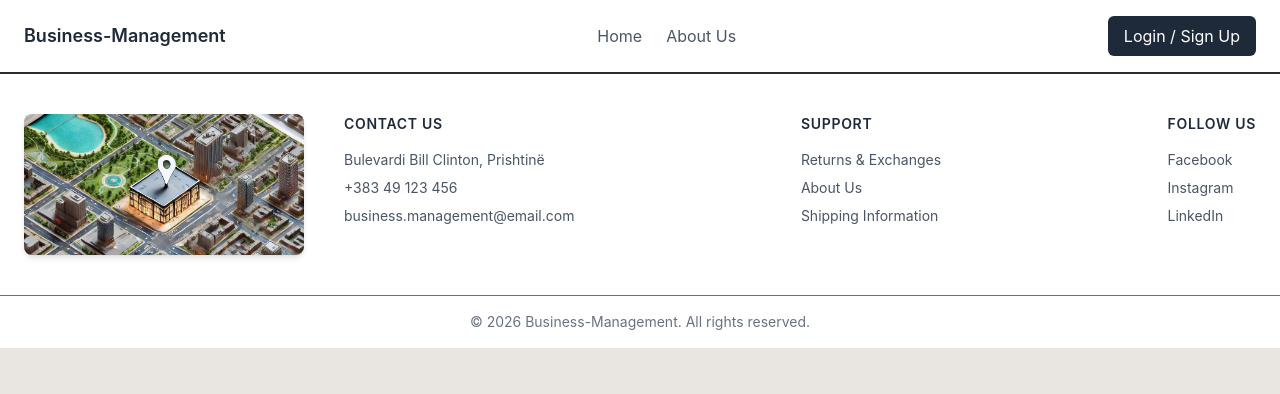
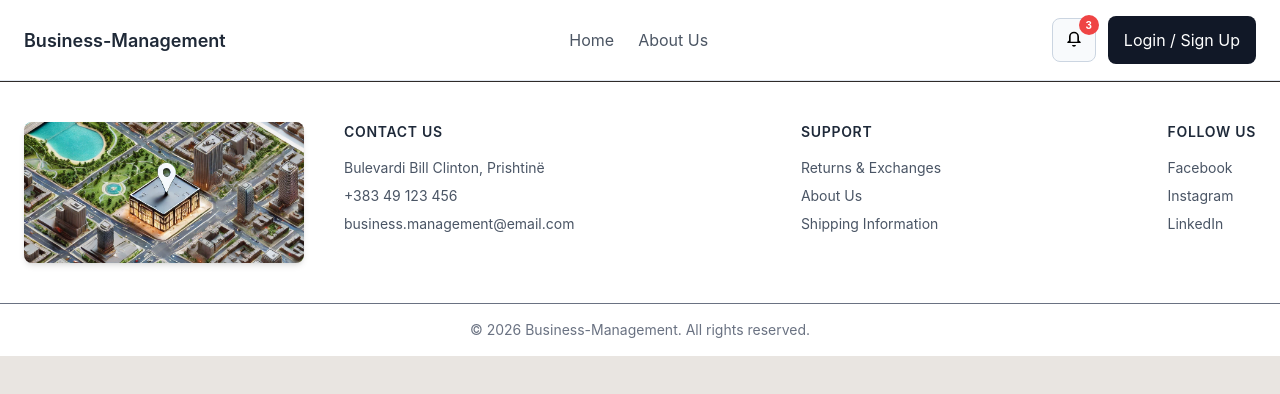
Before and after one commit to ermelahoxhaa/Business-management, a React app in the folder frontend/: page / in a window 1280 px wide. Shown: the top 394 px of the page. Built offline with nearby package versions, Linux system fonts and the light colour scheme; the HTML template or start-up script is replaced by a standard one.

Commit message:
add notifications icon and modal popout

```diff
--- /dev/null
+++ b/frontend/src/components/Header.css
@@ -0,0 +1,179 @@
+.header {
+  width: 100%;
+  display: flex;
+  align-items: center;
+  justify-content: space-between;
+  padding: 1rem 1.5rem;
+  background: #ffffff;
+  box-shadow: 0 1px 3px rgba(15, 23, 42, 0.08);
+  border-bottom: 1px solid #e2e8f0;
+}
+
+.header__brand {
+  font-size: 1.125rem;
+  font-weight: 600;
+  color: #1f2937;
+}
+
+.header__nav {
+  display: flex;
+  gap: 1.5rem;
+  color: #4b5563;
+}
+
+.header__nav-link {
+  text-decoration: none;
+  color: inherit;
+  transition: color 0.2s ease;
+}
+
+.header__nav-link:hover {
+  color: #000000;
+}
+
+.header__actions {
+  display: flex;
+  align-items: center;
+  gap: 0.75rem;
+}
+
+.header__button,
+.header__notify-button {
+  border-radius: 0.5rem;
+  transition: all 0.2s ease;
+}
+
+.header__button {
+  padding: 0.75rem 1rem;
+  border: none;
+  background: #111827;
+  color: #ffffff;
+  cursor: pointer;
+}
+
+.header__button:hover {
+  background: #0f172a;
+}
+
+.header__notify-button {
+  position: relative;
+  display: inline-flex;
+  width: 2.75rem;
+  height: 2.75rem;
+  align-items: center;
+  justify-content: center;
+  border: 1px solid #cbd5e1;
+  background: #f8fafc;
+  color: #334155;
+  cursor: pointer;
+}
+
+.header__notify-button:hover {
+  background: #f1f5f9;
+}
+
+.header__notify-badge {
+  position: absolute;
+  top: -0.25rem;
+  right: -0.25rem;
+  min-width: 1.25rem;
+  height: 1.25rem;
+  padding: 0 0.35rem;
+  display: inline-flex;
+  align-items: center;
+  justify-content: center;
+  border-radius: 9999px;
+  background: #ef4444;
+  color: #ffffff;
+  font-size: 0.625rem;
+  font-weight: 700;
+}
+
+.notification-modal {
+  position: fixed;
+  inset: 0;
+  z-index: 50;
+  display: flex;
+  align-items: center;
+  justify-content: center;
+  background: rgba(0, 0, 0, 0.4);
+  padding: 1rem;
+}
+
+.notification-modal__panel {
+  width: 100%;
+  max-width: 28rem;
+  background: #ffffff;
+  border-radius: 1.5rem;
+  overflow: hidden;
+  box-shadow: 0 25px 50px rgba(15, 23, 42, 0.12);
+}
+
+.notification-modal__header {
+  display: flex;
+  align-items: center;
+  justify-content: space-between;
+  padding: 1rem 1.5rem;
+  border-bottom: 1px solid #e2e8f0;
+}
+
+.notification-modal__title {
+  margin: 0;
+  font-size: 1.125rem;
+  font-weight: 600;
+  color: #0f172a;
+}
+
+.notification-modal__subtitle {
+  margin: 0.25rem 0 0;
+  font-size: 0.875rem;
+  color: #64748b;
+}
+
+.notification-modal__close {
+  padding: 0.5rem;
+  border-radius: 9999px;
+  background: #f8fafc;
+  border: none;
+  color: #334155;
+  cursor: pointer;
+}
+
+.notification-modal__close:hover {
+  background: #e2e8f0;
+}
+
+.notification-modal__content {
+  padding: 1.5rem;
+  display: grid;
+  gap: 0.75rem;
+}
+
+.notification-modal__item {
+  border-radius: 1rem;
+  border: 1px solid #e2e8f0;
+  background: #f8fafc;
+  padding: 1rem;
+}
+
+.notification-modal__item-title {
+  margin: 0;
+  font-size: 0.95rem;
+  color: #0f172a;
+}
+
+.notification-modal__item-time {
+  margin: 0.35rem 0 0;
+  font-size: 0.75rem;
+  color: #64748b;
+}
+
+.notification-modal__empty {
+  border-radius: 1rem;
+  border: 1px dashed #cbd5e1;
+  background: #f8fafc;
+  padding: 1.25rem;
+  text-align: center;
+  color: #64748b;
+  font-size: 0.9rem;
+}
--- a/frontend/src/components/Header.jsx
+++ b/frontend/src/components/Header.jsx
@@ -1,65 +1,108 @@
 import { useNavigate, Link } from 'react-router-dom'
 import { useState } from 'react'
+import './Header.css'
+
+const notifications = [
+  { id: 1, label: 'New project request submitted.', time: '2m ago' },
+  { id: 2, label: 'Payment reminder due tomorrow.', time: '1h ago' },
+  { id: 3, label: 'New message from your team.', time: '3h ago' },
+]
+
+function NotificationModal({ open, onClose, items }) {
+  if (!open) return null
+
+  return (
+    <div className="notification-modal">
+      <div className="notification-modal__panel">
+        <div className="notification-modal__header">
+          <div>
+            <h2 className="notification-modal__title">Notifications</h2>
+            <p className="notification-modal__subtitle">Recent updates for your account</p>
+          </div>
+          <button
+            onClick={onClose}
+            className="notification-modal__close"
+            aria-label="Close notifications"
+          >
+            ×
+          </button>
+        </div>
+
+        <div className="notification-modal__content">
+          {items.length ? (
+            items.map((notification) => (
+              <div key={notification.id} className="notification-modal__item">
+                <p className="notification-modal__item-title">{notification.label}</p>
+                <p className="notification-modal__item-time">{notification.time}</p>
+              </div>
+            ))
+          ) : (
+            <div className="notification-modal__empty">No notifications yet.</div>
+          )}
+        </div>
+      </div>
+    </div>
+  )
+}
 
 export default function Header() {
   const navigate = useNavigate()
-
-
   const [isLoggedIn, setIsLoggedIn] = useState(false)
+  const [isNotificationsOpen, setIsNotificationsOpen] = useState(false)
 
   const handleLogout = () => {
     setIsLoggedIn(false)
     navigate('/login')
   }
 
+  const unreadCount = notifications.length
+
   return (
-    <header className="w-full flex items-center justify-between px-6 py-4 bg-white shadow-sm border-b">
+    <>
+      <header className="header">
+        <div className="header__brand">Business-Management</div>
 
-
-      <div className="text-lg font-semibold text-gray-800">
-        Business-Management
-      </div>
-
-
-      <nav className="flex gap-6 text-gray-600">
-        <Link to="/home" className="hover:text-black transition">
+        <nav className="header__nav">
+          <Link to="/home" className="header__nav-link">
             Home
           </Link>
-        <Link to="/about" className="hover:text-black transition">
+          <Link to="/about" className="header__nav-link">
             About Us
           </Link>
         </nav>
 
+        <div className="header__actions">
+          <button
+            type="button"
+            onClick={() => setIsNotificationsOpen(true)}
+            className="header__notify-button"
+            aria-label="Open notifications"
+          >
+            <svg viewBox="0 0 24 24" width="20" height="20" className="header__notify-icon" aria-hidden="true">
+              <path d="M12 2a6 6 0 0 0-6 6v4.5L4 14.5v1h16v-1l-2-2V8a6 6 0 0 0-6-6Zm0 18a2.5 2.5 0 0 0 2.45-2h-4.9A2.5 2.5 0 0 0 12 20Zm-4-8V8a4 4 0 1 1 8 0v6H8Z" />
+            </svg>
+            {unreadCount > 0 && (
+              <span className="header__notify-badge">{unreadCount}</span>
+            )}
+          </button>
 
-      <div>
           {!isLoggedIn ? (
-          <button
-            onClick={() => navigate('/login')}
-            className="
-              px-4 py-2 rounded-md
-              bg-gray-800 text-white
-              hover:bg-gray-900 hover:shadow-md
-              transition duration-200
-              active:scale-95
-            "
-          >
+            <button onClick={() => navigate('/login')} className="header__button">
               Login / Sign Up
             </button>
           ) : (
-          <button
-            onClick={handleLogout}
-            className="
-              px-4 py-2 rounded-md
-              bg-gray-800 text-white
-              hover:bg-gray-900 hover:shadow-md
-              transition duration-200
-              active:scale-95
-            "
-          >
+            <button onClick={handleLogout} className="header__button">
               Logout
             </button>
           )}
         </div>
       </header>
+
+      <NotificationModal
+        open={isNotificationsOpen}
+        onClose={() => setIsNotificationsOpen(false)}
+        items={notifications}
+      />
+    </>
   )
 }
```
Also changed, not shown: frontend/jsconfig.json (+1 -6 lines), 1 other file (tests, documents, lock files or other folders). Lines whose indentation alone changed are shown as unchanged.
